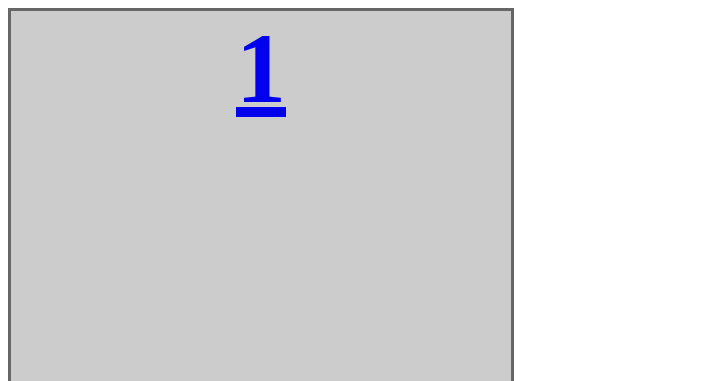
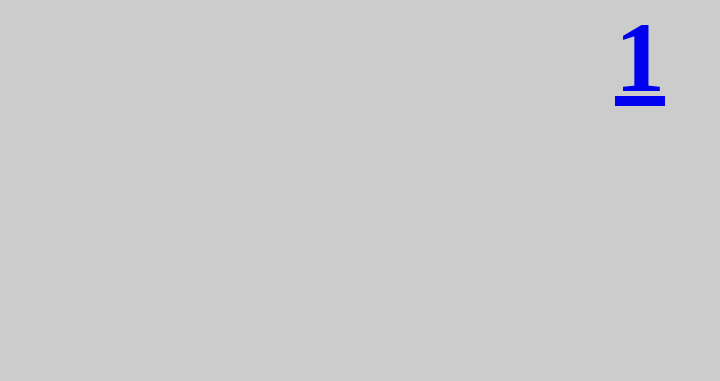
Before and after one commit to duzhongbo/fullPage, a plain HTML site: page index.html in a window 1280 px wide. Shown: the top 381 px of the page, without its empty margins (0-720 px from the left). Drawn offline with Linux system fonts and the light colour scheme.

Commit message:
水平满屏滚动效果初步

```diff
--- a/index.html
+++ b/index.html
@@ -7,6 +7,7 @@
 <body>
 
 <style>
+body{margin:0;padding:0;}
 @-webkit-keyframes slide-in-right {
     from { -webkit-transform: translateX(100%); }
     to { -webkit-transform: translateX(0); }
@@ -27,9 +28,9 @@
     -webkit-transform: translateX(0);
     -webkit-animation-name: slide-in-right;
 }
-.box{width:500px;height:370px;position:relative;overflow:hidden;border:3px solid #666;}
+.box{height:370px;position:relative;overflow:hidden;}
 a{position:absolute;}
-a{width:500px;height:370px;font-size:100px;text-align:center;font-weight:bold;}
+a{width:100%;height:100%; font-size:100px;text-align:center;font-weight:bold;}
 </style>
 
 <div id="box" class="box">
@@ -38,7 +39,6 @@ a{width:500px;height:370px;font-size:100px;text-align:center;font-weight:bold;}
     <a href="/" class="out" style="background-color:#666">3</a>
     <a href="/" class="out" style="background-color:#333">4</a>
 </div>
-<a href="javascript:;" title="" id="bt">翻页</a></p>
 
 <script type="text/javascript">
 var a=box.getElementsByTagName('a');
@@ -49,7 +49,7 @@ function nextCard(m){
     }
     a[m].className='in';
 }
-bt.onclick=box.onclick=function(){
+box.onclick=function(){
     num++;
     if(num>=4){
         num=0;
@@ -58,6 +58,9 @@ bt.onclick=box.onclick=function(){
     return false;
 }
 box.click();
+// 浏览器可视区的高度
+var clientHeight = document.documentElement.clientHeight;
+box.style.height=clientHeight+'px';
 </script>
 
 
```
